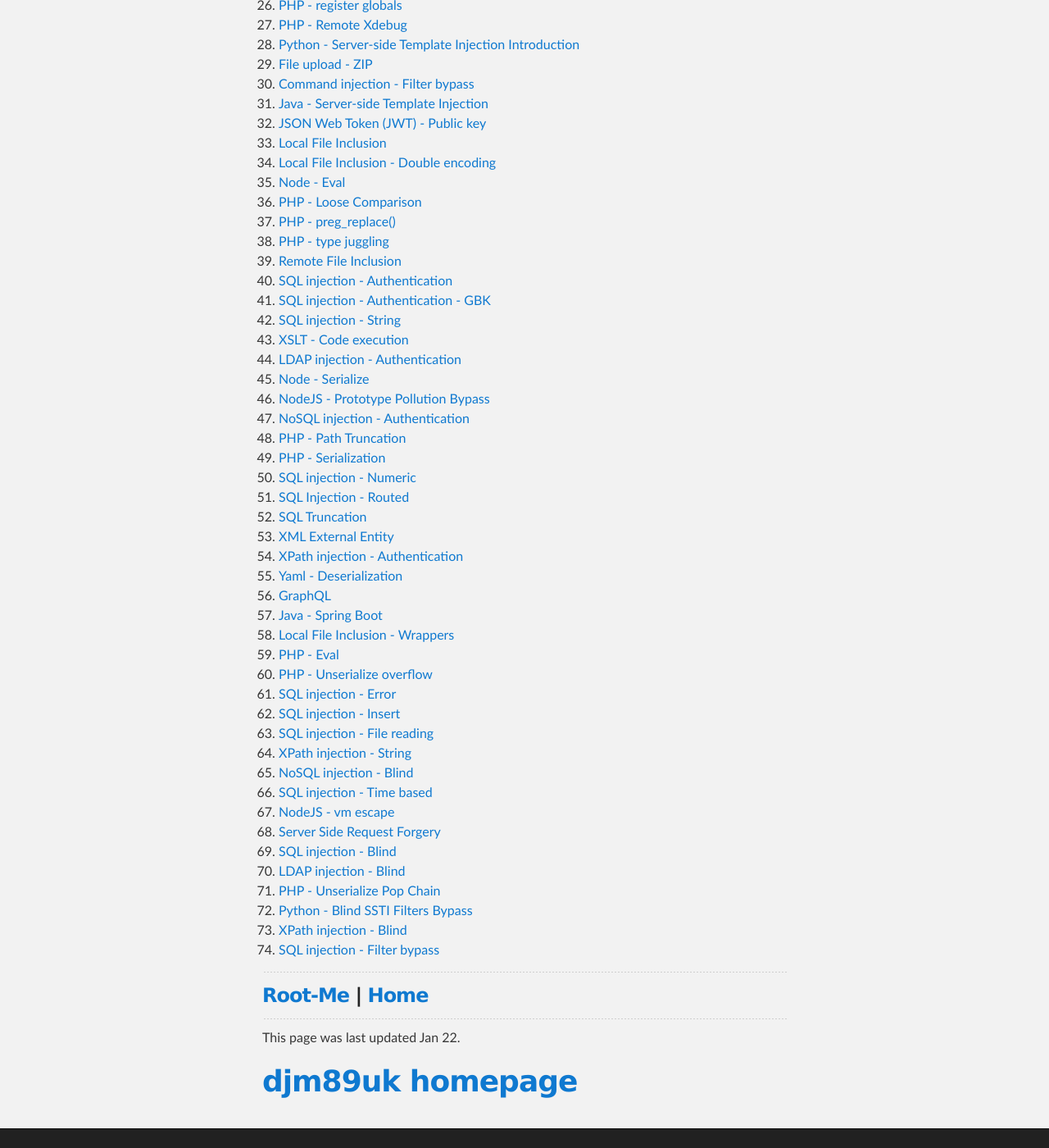
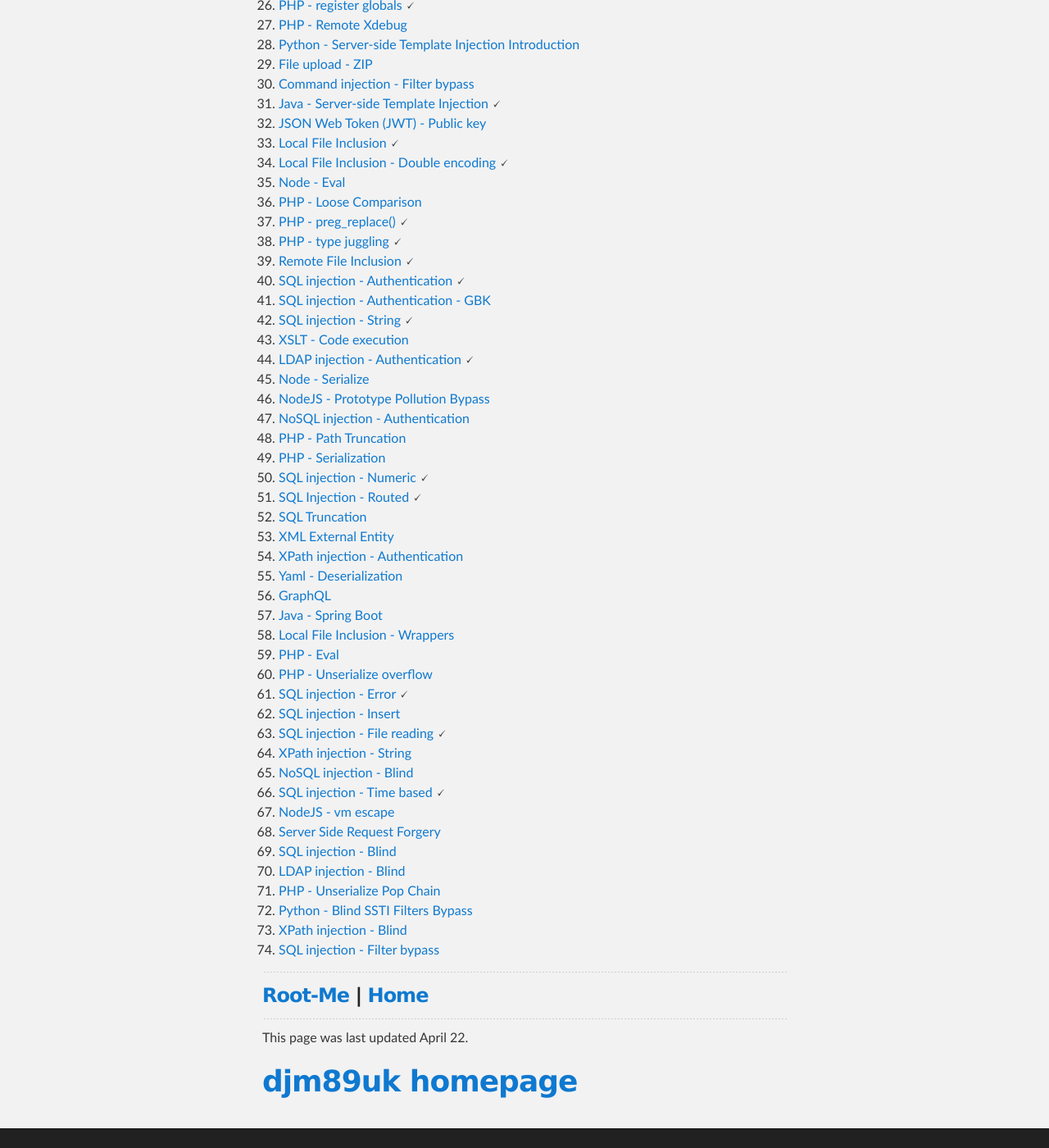
Before and after one commit to djm89uk/djm89uk.github.io, a Jekyll site: the page built from rootme.md, in a window 1280 px wide and 1400 px high, scrolled down 12189 px. Shown: the whole window at 82% size. Built offline with Jekyll 4.4.1, drawn with Linux system fonts in a browser that asks for light colours; our own code applies the rules of GitHub Pages for plain Markdown files; some of the changed text lies outside the part shown.

Commit message:
Update rootme.md

```diff
--- a/rootme.md
+++ b/rootme.md
@@ -35,11 +35,11 @@
 4. [LaTeX - Input](./rootme_ascr#latex-input)
 5. [Powershell - Command Injection](./rootme_ascr#powershell-command-injection)
 6. [Bash - unquoted expression injection](./rootme_ascr#bash-unquoted-expression-injection)
-7. [Perl - Command injection](./rootme_ascr#perl-command-injection)
+7. [Perl - Command injection](./rootme_ascr#perl-command-injection) 🗸
 8. [Powershell - SecureString](./rootme_ascr#powershell-securestring)
-9. [Bash - cron](./rootme_ascr#bash-cron)
+9. [Bash - cron](./rootme_ascr#bash-cron) 🗸
 10. [LaTeX - Command execution](./rootme_ascr#latex-command-execution)
-11. [Python - input()](./rootme_ascr#python-input)
+11. [Python - input()](./rootme_ascr#python-input) 🗸
 12. [Bash - quoted expression injection](./rootme_ascr#bash-quoted-expression)
 13. [Bash - race condition](./rootme_ascr#bash-race-condition)
 14. [Powershell - Basic jail](./rootme_ascr#powershell-basic-jail)
@@ -174,7 +174,7 @@
 17. [Lua - Bytecode](./rootme_crac.md#lua-bytecode)
 18. [MachO x64 - keygenme or not](./rootme_crac.md#macho-x64-keygenme-or-not)
 19. [ELF ARM - crackme 1337](./rootme_crac.md#elf-arm-crackme-1337)
-20. [ELF x86 - CrackPass](./rootme_crac.md#elf-x86-crackpass)
+20. [ELF x86 - CrackPass](./rootme_crac.md#elf-x86-crackpass) 🗸
 21. [ELF x86 - ExploitMe](./rootme_crac.md#elf-x86-exploitme)
 22. [ELF x86 - Random Crackme](./rootme_crac.md#elf-x86-random-crackme)
 23. [GB - Basic GameBoy crackme](./rootme_crac.md#gb-basic-gameboy-crackme)
@@ -225,25 +225,25 @@
 13. [File - PKZIP](./rootme_cryp.md#file-pkzip) 🗸
 14. [Monoalphabetic substitution - Caesar](./rootme_cryp.md#monoalphabetic-substitution-caesar) 🗸
 15. [Known plaintext - XOR](./rootme_cryp.md#known-plaintext-xOr) 🗸
-16. [Code - Pseudo Random Number Generator](./rootme_cryp.md#code-pseudo-random-number-generator)
-17. [File - Insecure storage 1](./rootme_cryp.md#file-insecure-storage-1)
-18. [Polyalphabetic substitution - Vigenère](./rootme_cryp.md#polyalphabetic-substitution-vigenère)
-19. [System - Android lock pattern](./rootme_cryp.md#system-android-lock-pattern)
-20. [Transposition - Rail Fence](./rootme_cryp.md#transposition-rail-fence)
+16. [Code - Pseudo Random Number Generator](./rootme_cryp.md#code-pseudo-random-number-generator) 🗸
+17. [File - Insecure storage 1](./rootme_cryp.md#file-insecure-storage-1) 🗸
+18. [Polyalphabetic substitution - Vigenère](./rootme_cryp.md#polyalphabetic-substitution-vigenère) 🗸
+19. [System - Android lock pattern](./rootme_cryp.md#system-android-lock-pattern) 🗸
+20. [Transposition - Rail Fence](./rootme_cryp.md#transposition-rail-fence) 🗸
 21. [AES - CBC - Bit-Flipping Attack](./rootme_cryp.md#aes-cbc-bit-flipping-attack)
-22. [AES - ECB](./rootme_cryp.md#aes-ecb)
-23. [LFSR - Known plaintext](./rootme_cryp.md#lfsr-known-plaintext)
-24. [RSA - Factorisation](./rootme_cryp.md#rsa-factorisation)
-25. [RSA - Decipher Oracle](./rootme_cryp.md#rsa-decipher-pracle)
-26. [Service - Timing attack](./rootme_cryp.md#service-timing-attack)
-27. [Monoalphabetic substitution - Polybe](./rootme_cryp.md#monoalphabetic-substitution-polybe)
+22. [AES - ECB](./rootme_cryp.md#aes-ecb) 🗸
+23. [LFSR - Known plaintext](./rootme_cryp.md#lfsr-known-plaintext) 🗸
+24. [RSA - Factorisation](./rootme_cryp.md#rsa-factorisation) 🗸
+25. [RSA - Decipher Oracle](./rootme_cryp.md#rsa-decipher-oracle)
+26. [Service - Timing attack](./rootme_cryp.md#service-timing-attack) 🗸
+27. [Monoalphabetic substitution - Polybe](./rootme_cryp.md#monoalphabetic-substitution-polybe) 🗸
 28. [Twisted secret](./rootme_cryp.md#twisted-secret)
-29. [Initialisation Vector](./rootme_cryp.md#initialisation-vector)
+29. [Initialisation Vector](./rootme_cryp.md#initialisation-vector) 🗸
 30. [GEDEFU](./rootme_cryp.md#gedefu)
 31. [OTP - Implementation error](./rootme_cryp.md#Otp-implementation-error)
 32. [RSA - Corrupted key 1](./rootme_cryp.md#rsa-corrupted-key-1)
 33. [RSA - Continued fractions](./rootme_cryp.md#rsa-continued-fractions)
-34. [RSA - Common modulus](./rootme_cryp.md#rsa-common-modulus)
+34. [RSA - Common modulus](./rootme_cryp.md#rsa-common-modulus) 🗸
 35. [Service - Hash length extension attack](./rootme_cryp.md#service-hash-length-extension-attack)
 36. [AES - 4 Rounds](./rootme_cryp.md#aes-4-rounds)
 37. [ECDSA - Introduction](./rootme_cryp.md#ecdsa-introduction)
@@ -328,10 +328,10 @@
 14. [ETHERNET - Patched transmission](./rootme_net.md#ethernet-patched-transmission) 🗸
 15. [Global System Traffic for Mobile communication](./rootme_net.md#global-system-traffic-for-mobile-communication) 🗸
 16. [HTTP - DNS Rebinding](./rootme_net.md#http-dns-rebinding)
-17. [RF - Key Fixed Code](./rootme_net.md#rf-key-fixed-code)
-18. [SSL - HTTP exchange](./rootme_net.md#ssl-http-exchange)
+17. [RF - Key Fixed Code](./rootme_net.md#rf-key-fixed-code) 🗸
+18. [SSL - HTTP exchange](./rootme_net.md#ssl-http-exchange) 🗸
 19. [Netfilter - common mistakes](./rootme_net.md#netfilter-common-mistakes)
-20. [SNMP - Authentification](./rootme_net.md#snmp-authentification)
+20. [SNMP - Authentification](./rootme_net.md#snmp-authentification) 🗸
 21. [Wired Equivalent Privacy](./rootme_net.md#wired-equivalent-privacy)
 22. [ICMP payload](./rootme_net.md#icmp-payload)
 23. [RIPv1 - no authentication](./rootme_net.md#ripv1-no-authentication)
@@ -352,14 +352,14 @@
 4. [IRC - Uncompress me](./rootme_prog.md#irc-uncompress-me) 🗸
 5. [CAPTCHA me if you can](./rootme_prog.md#captcha-me-if-you-can) 🗸
 6. [Ethereum - Tutoreum](./rootme_prog.md#ethereum-tutoreum)
-7. [Arithmetic progression](./rootme_prog.md#arithmetic-progression)
+7. [Arithmetic progression](./rootme_prog.md#arithmetic-progression) 🗸
 8. [ELF x64 - Shellcoding - Sheep warmup](./rootme_prog.md#elf-x64-shellcoding-sheep-warmup)
 9. [Ethereum - Takeover](./rootme_prog.md#ethereum-takeover)
-10. [Various encodings](./rootme_prog.md#various-encodings)
+10. [Various encodings](./rootme_prog.md#various-encodings) 🗸
 11. [ARM - Shellcoding - Egg hunter](./rootme_prog.md#arm-shellcoding-egg-hunter)
 12. [Ethereum - NotSoPriv8](./rootme_prog.md#ethereum-notsopriv8)
 13. [ELF x64 - Shellcoding - Polymorphism](./rootme_prog.md#elf-x64-shellcoding-polymorphism)
-14. [Quick Response Code](./rootme_prog.md#quick-response-code)
+14. [Quick Response Code](./rootme_prog.md#quick-response-code) 🗸
 15. [WinKern x64 - shellcoding : token stealing](./rootme_prog.md#winkern-x64-shellcoding-token-stealing)
 16. [Ethereum - BadStack](./rootme_prog.md#ethereum-badstack)
 17. [ELF x64 - Sandbox shellcoding](./rootme_prog.md#elf-x64-sandbox-shellcoding)
@@ -436,18 +436,18 @@
 9. [Yellow dots](./rootme_steg.md#yellow-dots) 🗸
 10. [Audio stegano](./rootme_steg.md#audio-stegano) 🗸
 11. [Mimic - Dummy sight](./rootme_steg.md#mimic-dummy-sight)
-12. [We need to go deeper](./rootme_steg.md#we-need-to-go-deeper)
-13. [APNG - Just A PNG](./rootme_steg.md#apng-just-a-png)
-14. [Base Jumper](./rootme_steg.md#base-jumper)
+12. [We need to go deeper](./rootme_steg.md#we-need-to-go-deeper) 🗸
+13. [APNG - Just A PNG](./rootme_steg.md#apng-just-a-png) 🗸
+14. [Base Jumper](./rootme_steg.md#base-jumper) 🗸
 15. [ELF x64 - Duality](./rootme_steg.md#elf-x64-duality)
 16. [Hide and seek](./rootme_steg.md#hide-and-seek)
-17. [PDF Object](./rootme_steg.md#pdf-object)
+17. [PDF Object](./rootme_steg.md#pdf-object) 🗸
 18. [Angecryption](./rootme_steg.md#angecryption)
-19. [Kitty spy](./rootme_steg.md#kitty-spy)
-20. [LSB - Uncle Scrooge](./rootme_steg.md#lsb-uncle-scrooge)
+19. [Kitty spy](./rootme_steg.md#kitty-spy) 🗸
+20. [LSB - Uncle Scrooge](./rootme_steg.md#lsb-uncle-scrooge) 🗸 🗸
 21. [Pixel Indicator Technique](./rootme_steg.md#pixel-indicator-technique)
 22. [Pixel Value Differencing](./rootme_steg.md#pixel-value-differencing)
-23. [Crypt-art](./rootme_steg.md#crypt-art)
+23. [Crypt-art](./rootme_steg.md#crypt-art) 🗸
 
 
 ---
@@ -521,32 +521,32 @@
 23. [JWT - Revoked token](./rootme_wser.md#jwt-revoked-token) 🗸
 24. [PHP - assert()](./rootme_wser.md#php-assert) 🗸
 25. [PHP - Filters](./rootme_wser.md#php-filters) 🗸
-26. [PHP - register globals](./rootme_wser.md#php-register-globals)
+26. [PHP - register globals](./rootme_wser.md#php-register-globals) 🗸
 27. [PHP - Remote Xdebug](./rootme_wser.md#php-remote-xdebug)
 28. [Python - Server-side Template Injection Introduction](./rootme_wser.md#python-server-side-template-injection-introduction)
 29. [File upload - ZIP](./rootme_wser.md#file-upload-zip)
 30. [Command injection - Filter bypass](./rootme_wser.md#command-injection-filter-bypass)
-31. [Java - Server-side Template Injection](./rootme_wser.md#java-server-side-template-injection)
+31. [Java - Server-side Template Injection](./rootme_wser.md#java-server-side-template-injection) 🗸
 32. [JSON Web Token (JWT) - Public key](./rootme_wser.md#json-web-token-jwt-public-key)
-33. [Local File Inclusion](./rootme_wser.md#local-file-inclusion)
-34. [Local File Inclusion - Double encoding](./rootme_wser.md#local-file-inclusion-double-encoding)
+33. [Local File Inclusion](./rootme_wser.md#local-file-inclusion) 🗸
+34. [Local File Inclusion - Double encoding](./rootme_wser.md#local-file-inclusion-double-encoding) 🗸
 35. [Node - Eval](./rootme_wser.md#node-eval)
 36. [PHP - Loose Comparison](./rootme_wser.md#php-loose-comparison)
-37. [PHP - preg_replace()](./rootme_wser.md#php-preg-replace)
-38. [PHP - type juggling](./rootme_wser.md#php-type-juggling)
-39. [Remote File Inclusion](./rootme_wser.md#remote-file-inclusion)
-40. [SQL injection - Authentication](./rootme_wser.md#sql-injection-authentication)
+37. [PHP - preg_replace()](./rootme_wser.md#php-preg-replace) 🗸
+38. [PHP - type juggling](./rootme_wser.md#php-type-juggling) 🗸
+39. [Remote File Inclusion](./rootme_wser.md#remote-file-inclusion) 🗸
+40. [SQL injection - Authentication](./rootme_wser.md#sql-injection-authentication) 🗸
 41. [SQL injection - Authentication - GBK](./rootme_wser.md#sql-injection-authentication-gbk)
-42. [SQL injection - String](./rootme_wser.md#sql-injection-string)
+42. [SQL injection - String](./rootme_wser.md#sql-injection-string) 🗸
 43. [XSLT - Code execution](./rootme_wser.md#xslt-code-execution)
-44. [LDAP injection - Authentication](./rootme_wser.md#ldap-injection-authentication)
+44. [LDAP injection - Authentication](./rootme_wser.md#ldap-injection-authentication) 🗸
 45. [Node - Serialize](./rootme_wser.md#node-serialize)
 46. [NodeJS - Prototype Pollution Bypass](./rootme_wser.md#nodejs-prototype-pollution-bypass)
 47. [NoSQL injection - Authentication](./rootme_wser.md#nosql-injection-authentication)
 48. [PHP - Path Truncation](./rootme_wser.md#php-path-truncation)
 49. [PHP - Serialization](./rootme_wser.md#php-serialization)
-50. [SQL injection - Numeric](./rootme_wser.md#sql-injection-numeric)
-51. [SQL Injection - Routed](./rootme_wser.md#sql-injection-routed)
+50. [SQL injection - Numeric](./rootme_wser.md#sql-injection-numeric) 🗸
+51. [SQL Injection - Routed](./rootme_wser.md#sql-injection-routed) 🗸
 52. [SQL Truncation](./rootme_wser.md#sql-truncation)
 53. [XML External Entity](./rootme_wser.md#xml-external-entity)
 54. [XPath injection - Authentication](./rootme_wser.md#xpath-injection-authentication)
@@ -556,12 +556,12 @@
 58. [Local File Inclusion - Wrappers](./rootme_wser.md#local-file-inclusion-wrappers)
 59. [PHP - Eval](./rootme_wser.md#php-eval)
 60. [PHP - Unserialize overflow](./rootme_wser.md#php-unserialize-overflow)
-61. [SQL injection - Error](./rootme_wser.md#sql-injection-error)
+61. [SQL injection - Error](./rootme_wser.md#sql-injection-error) 🗸
 62. [SQL injection - Insert](./rootme_wser.md#sql-injection-insert)
-63. [SQL injection - File reading](./rootme_wser.md#sql-injection-file-reading)
+63. [SQL injection - File reading](./rootme_wser.md#sql-injection-file-reading) 🗸
 64. [XPath injection - String](./rootme_wser.md#xpath-injection-string)
 65. [NoSQL injection - Blind](./rootme_wser.md#nosql-injection-blind)
-66. [SQL injection - Time based](./rootme_wser.md#sql-injection-time-based)
+66. [SQL injection - Time based](./rootme_wser.md#sql-injection-time-based) 🗸
 67. [NodeJS - vm escape](./rootme_wser.md#nodejs-vm-escape)
 68. [Server Side Request Forgery](./rootme_wser.md#server-side-request-forgery)
 69. [SQL injection - Blind](./rootme_wser.md#sql-injection-blind)
@@ -577,6 +577,6 @@
 
 ---
 
-This page was last updated Jan 22.
+This page was last updated April 22.
 
 # [djm89uk homepage](./index.md)
```
Also changed, not shown: other parts of rootme.md (+21 -21 lines).
